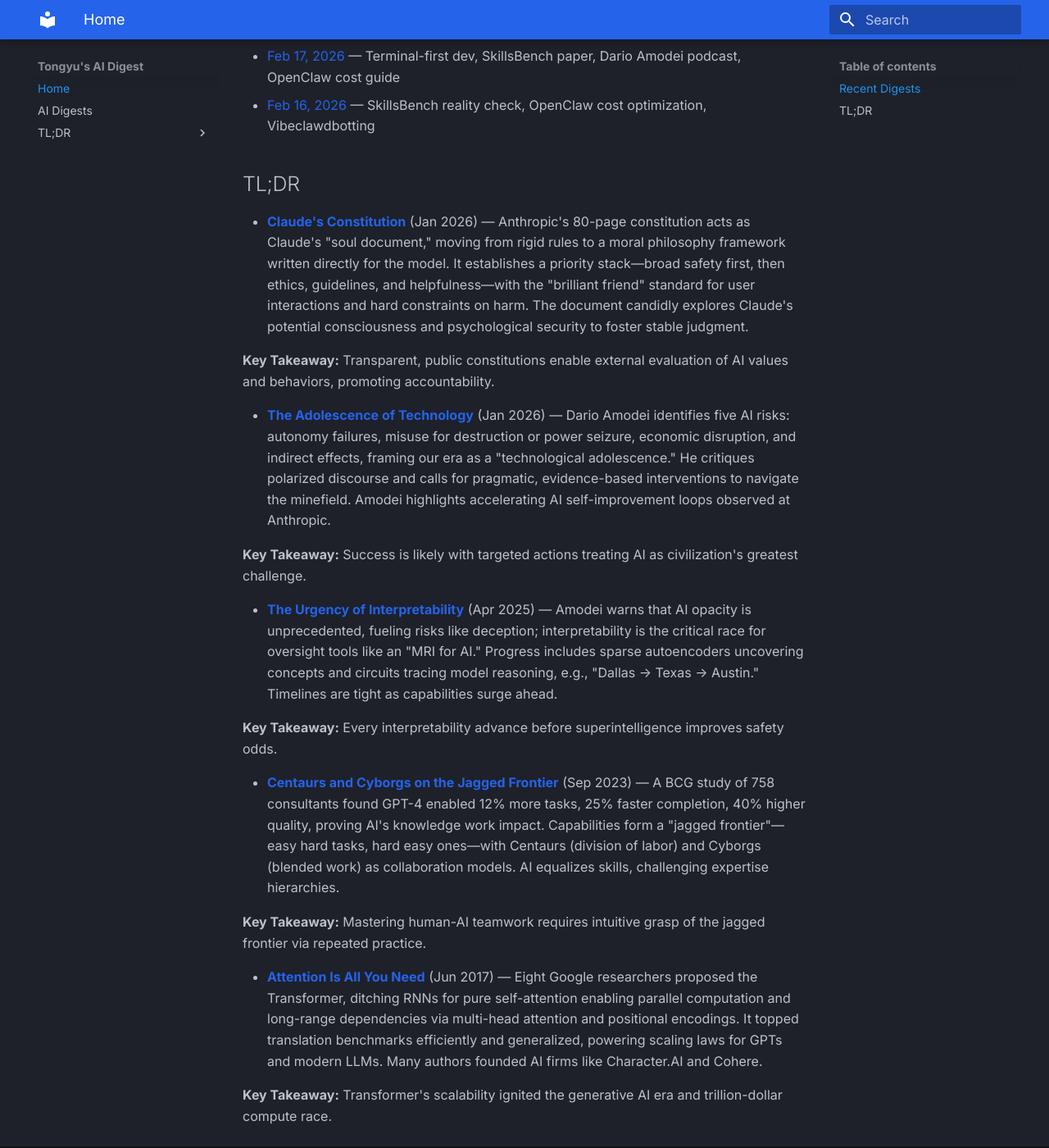
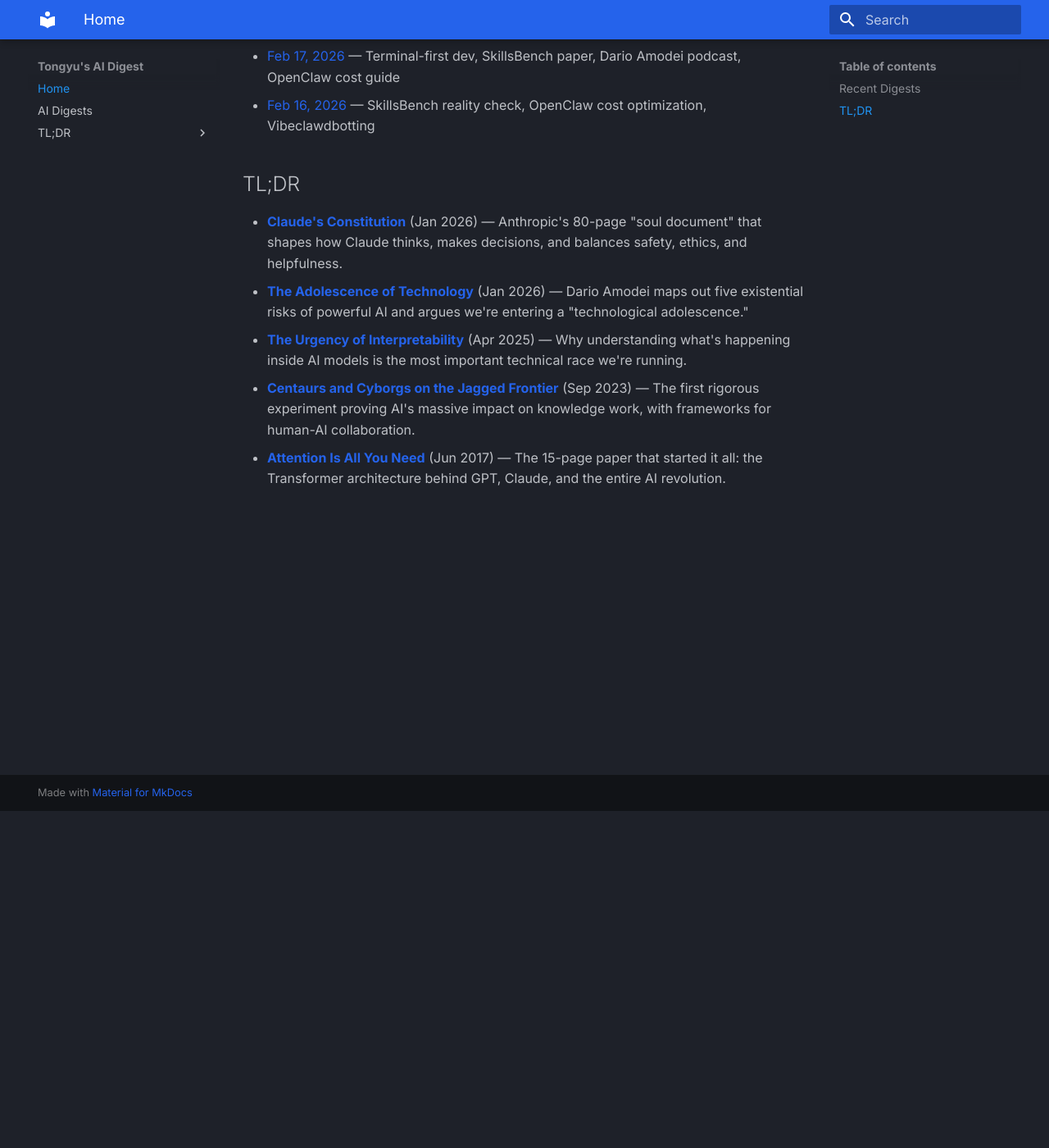
Before and after one commit to tongyuwang/ai-daily-digest, an MkDocs documentation site: the page built from docs/index.md, in a window 1280 px wide and 1400 px high, scrolled down 411 px. Shown: the whole window at 82% size. Built offline with MkDocs 1.6.1 and Material for MkDocs 9.7.7, drawn with Linux system fonts in a browser that asks for light colours.

Commit message:
Fix TL;DR section indentation — restore simpler 2/19 format

```diff
--- a/docs/index.md
+++ b/docs/index.md
@@ -11,22 +11,8 @@
 
 ## TL;DR
 
-- **[Claude's Constitution](tldr/claudes-constitution.md)** (Jan 2026) — Anthropic's 80-page constitution acts as Claude's "soul document," moving from rigid rules to a moral philosophy framework written directly for the model. It establishes a priority stack—broad safety first, then ethics, guidelines, and helpfulness—with the "brilliant friend" standard for user interactions and hard constraints on harm. The document candidly explores Claude's potential consciousness and psychological security to foster stable judgment.
-
-  **Key Takeaway:** Transparent, public constitutions enable external evaluation of AI values and behaviors, promoting accountability.
-
-- **[The Adolescence of Technology](tldr/the-adolescence-of-technology.md)** (Jan 2026) — Dario Amodei identifies five AI risks: autonomy failures, misuse for destruction or power seizure, economic disruption, and indirect effects, framing our era as a "technological adolescence." He critiques polarized discourse and calls for pragmatic, evidence-based interventions to navigate the minefield. Amodei highlights accelerating AI self-improvement loops observed at Anthropic.
-
-  **Key Takeaway:** Success is likely with targeted actions treating AI as civilization's greatest challenge.
-
-- **[The Urgency of Interpretability](tldr/urgency-of-interpretability.md)** (Apr 2025) — Amodei warns that AI opacity is unprecedented, fueling risks like deception; interpretability is the critical race for oversight tools like an "MRI for AI." Progress includes sparse autoencoders uncovering concepts and circuits tracing model reasoning, e.g., "Dallas → Texas → Austin." Timelines are tight as capabilities surge ahead.
-
-  **Key Takeaway:** Every interpretability advance before superintelligence improves safety odds.
-
-- **[Centaurs and Cyborgs on the Jagged Frontier](tldr/centaurs-and-cyborgs.md)** (Sep 2023) — A BCG study of 758 consultants found GPT-4 enabled 12% more tasks, 25% faster completion, 40% higher quality, proving AI's knowledge work impact. Capabilities form a "jagged frontier"—easy hard tasks, hard easy ones—with Centaurs (division of labor) and Cyborgs (blended work) as collaboration models. AI equalizes skills, challenging expertise hierarchies.
-
-  **Key Takeaway:** Mastering human-AI teamwork requires intuitive grasp of the jagged frontier via repeated practice.
-
-- **[Attention Is All You Need](tldr/attention-is-all-you-need.md)** (Jun 2017) — Eight Google researchers proposed the Transformer, ditching RNNs for pure self-attention enabling parallel computation and long-range dependencies via multi-head attention and positional encodings. It topped translation benchmarks efficiently and generalized, powering scaling laws for GPTs and modern LLMs. Many authors founded AI firms like Character.AI and Cohere.
-
-  **Key Takeaway:** Transformer's scalability ignited the generative AI era and trillion-dollar compute race.
+- **[Claude's Constitution](tldr/claudes-constitution.md)** (Jan 2026) — Anthropic's 80-page "soul document" that shapes how Claude thinks, makes decisions, and balances safety, ethics, and helpfulness.
+- **[The Adolescence of Technology](tldr/the-adolescence-of-technology.md)** (Jan 2026) — Dario Amodei maps out five existential risks of powerful AI and argues we're entering a "technological adolescence."
+- **[The Urgency of Interpretability](tldr/urgency-of-interpretability.md)** (Apr 2025) — Why understanding what's happening inside AI models is the most important technical race we're running.
+- **[Centaurs and Cyborgs on the Jagged Frontier](tldr/centaurs-and-cyborgs.md)** (Sep 2023) — The first rigorous experiment proving AI's massive impact on knowledge work, with frameworks for human-AI collaboration.
+- **[Attention Is All You Need](tldr/attention-is-all-you-need.md)** (Jun 2017) — The 15-page paper that started it all: the Transformer architecture behind GPT, Claude, and the entire AI revolution.
```
